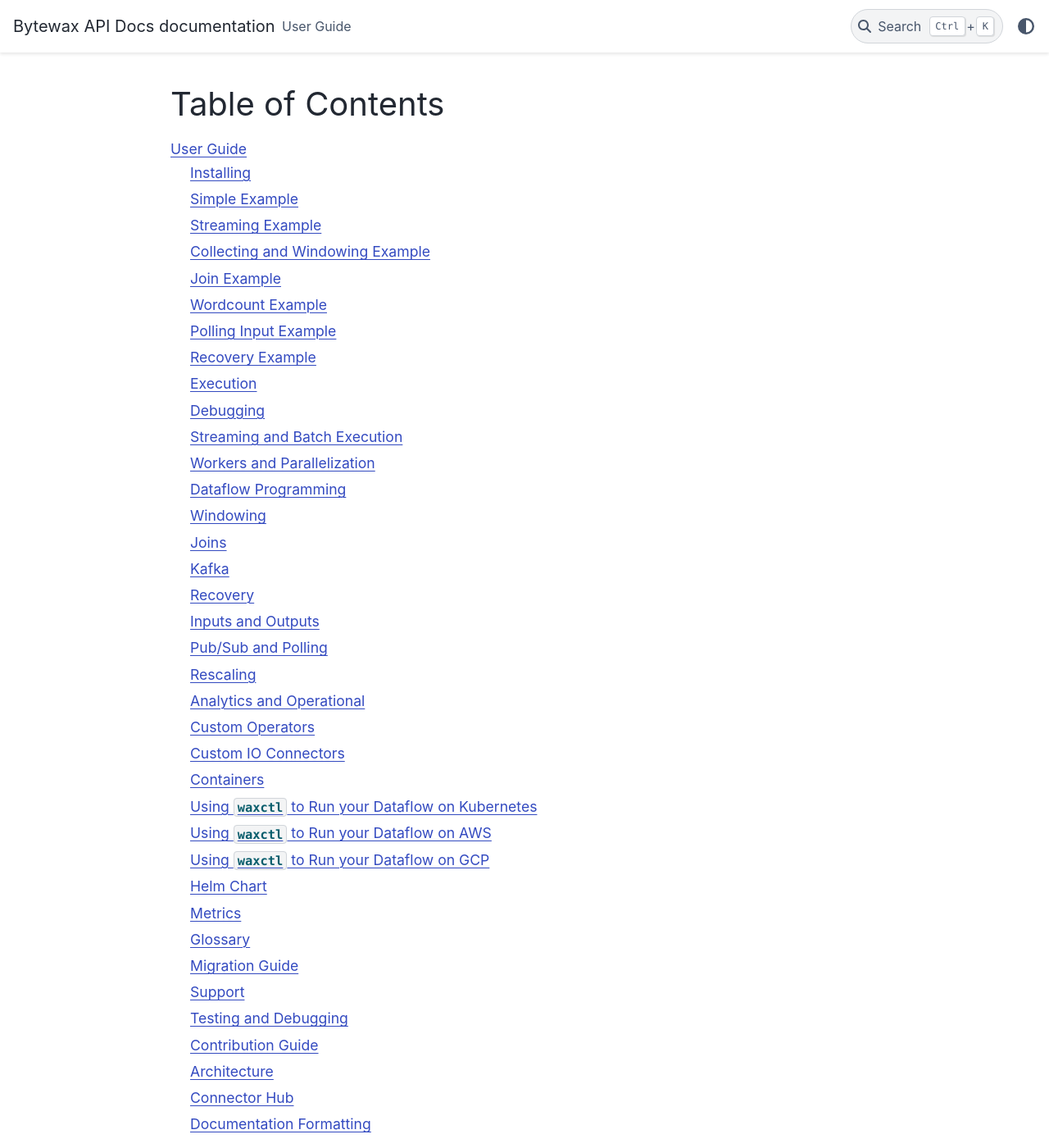
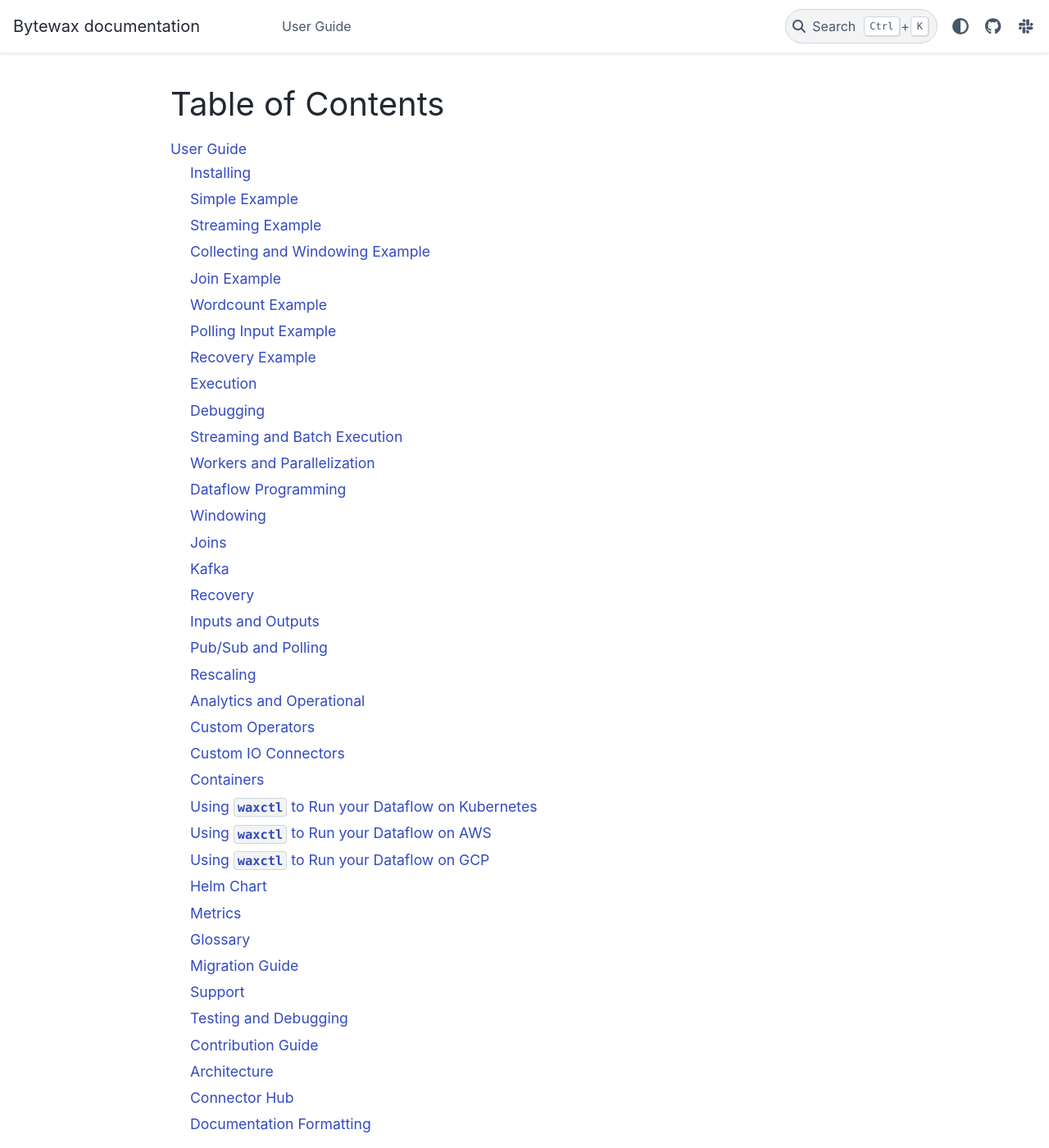
Before and after one commit to bytewax/bytewax, a Sphinx documentation site: the page built from docs/index.md, in a window 1280 px wide and 1400 px high. Shown: the whole window at 82% size. Built offline with Sphinx 7.4.7 and the PyData theme 0.15.4, drawn with Linux system fonts in a browser that asks for light colours; pages that are not in the unit, such as notebooks, are missing from menus.

Commit message:
Various theme tweaks

```diff
--- a/docs/_static/css/custom.css
+++ b/docs/_static/css/custom.css
@@ -1,7 +1,26 @@
 html[data-theme="light"] {
     --pst-color-primary: #334ac0;
+    --pst-color-secondary: var(--pst-color-primary);
+    --pst-color-inline-code: var(--pst-color-text-base);
+    --pst-color-inline-code-links: var(--pst-color-primary);
 }
 
 html[data-theme="dark"] {
-    --pst-color-primary:; #fab90f
+    --pst-color-primary: #fab90f;
+    --pst-color-secondary: var(--pst-color-primary);
+    --pst-color-inline-code: var(--pst-color-text-base);
+    --pst-color-inline-code-links: var(--pst-color-primary);
 }
+
+a {
+    text-decoration: none;
+}
+
+a:hover {
+    text-decoration: underline;
+    text-decoration-thickness: unset;
+}
+
+code.xref, code a {
+    font-weight: unset;
+}
--- a/docs/conf.py
+++ b/docs/conf.py
@@ -25,7 +25,7 @@
 # -- Project information -----------------------------------------------------
 # https://www.sphinx-doc.org/en/master/usage/configuration.html#project-information
 
-project = "Bytewax API Docs"
+project = "Bytewax"
 copyright = "2024, Bytewax, Inc"  # noqa: A001
 author = "Bytewax, Inc."
 
@@ -88,8 +88,22 @@
 html_css_files = ["css/custom.css"]
 html_theme = "pydata_sphinx_theme"
 html_theme_options = {
+    "back_to_top_button": False,
     "footer_start": ["copyright"],
     "footer_end": [],
+    # https://pydata-sphinx-theme.readthedocs.io/en/stable/user_guide/header-links.html#icon-links
+    "icon_links": [
+        {
+            "name": "GitHub",
+            "url": "https://github.com/bytewax",
+            "icon": "fa-brands fa-github",
+        },
+        {
+            "name": "Slack",
+            "url": "https://join.slack.com/t/bytewaxcommunity/shared_invite/zt-1lhq9bxbr-T3CXxR_9RIUGb4qcBK26Qw",
+            "icon": "fa-brands fa-slack",
+        },
+    ],
     "logo": {
         "image_light": "",
         "image_dark": "",
```
